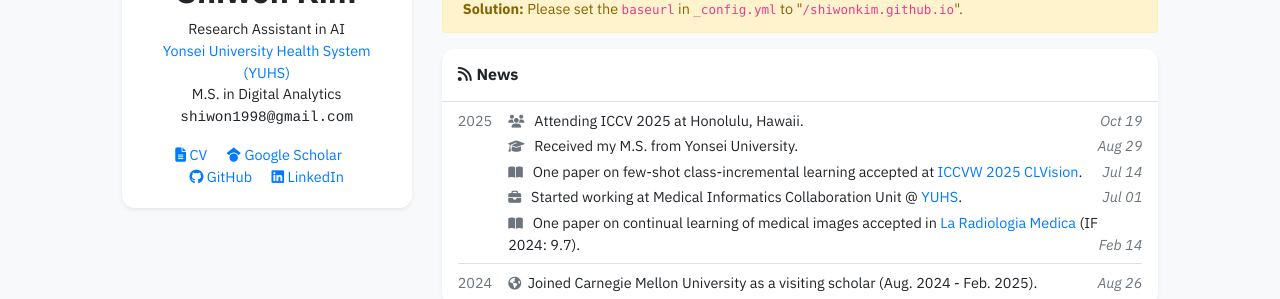
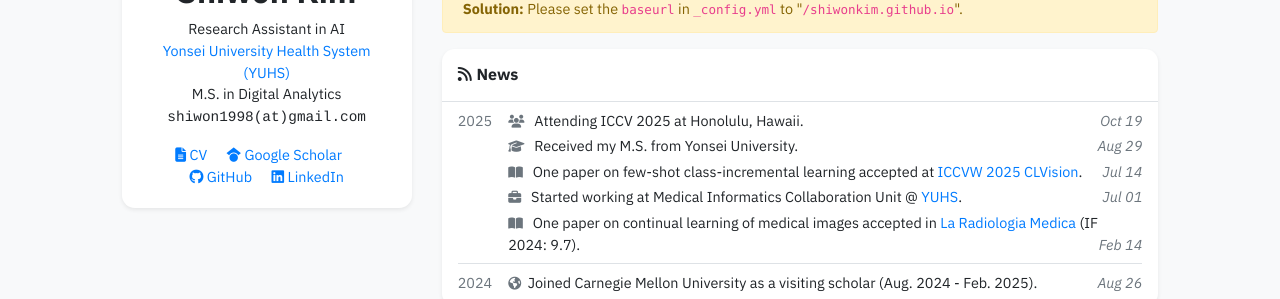
Before and after one commit to shiwonkim/shiwonkim.github.io, a Jekyll site: the page built from index.html, in a window 1280 px wide and 1361 px high. Shown: the part 480-779 px from the top of the window. Built offline with Jekyll 4.4.1, drawn with Linux system fonts in a browser that asks for light colours; nearby versions of some CDN libraries; some web fonts are replaced; a style sheet for code colours, icons or effects is not loaded.

Commit message:
edit profile

```diff
--- a/_includes/widgets/profile_card.html
+++ b/_includes/widgets/profile_card.html
@@ -37,7 +37,7 @@
                             {%- endif %}
                             {{ position.name }}<br/>
                             {% endfor %}
-                            <span class="email-text">{{ site.data.profile.email }}</span>
+                            <span class="email-text">{{ site.data.profile.email | replace: "@", "(at)" }}</span>
                         </div>
                         <!-- {% if site.data.profile.cv_link %}
                             <a target="_blank" href="{{ site.data.profile.cv_link | relative_url }}"><i class="fas fa-file-alt"></i> Curriculum Vitae</a> <br/>
```
